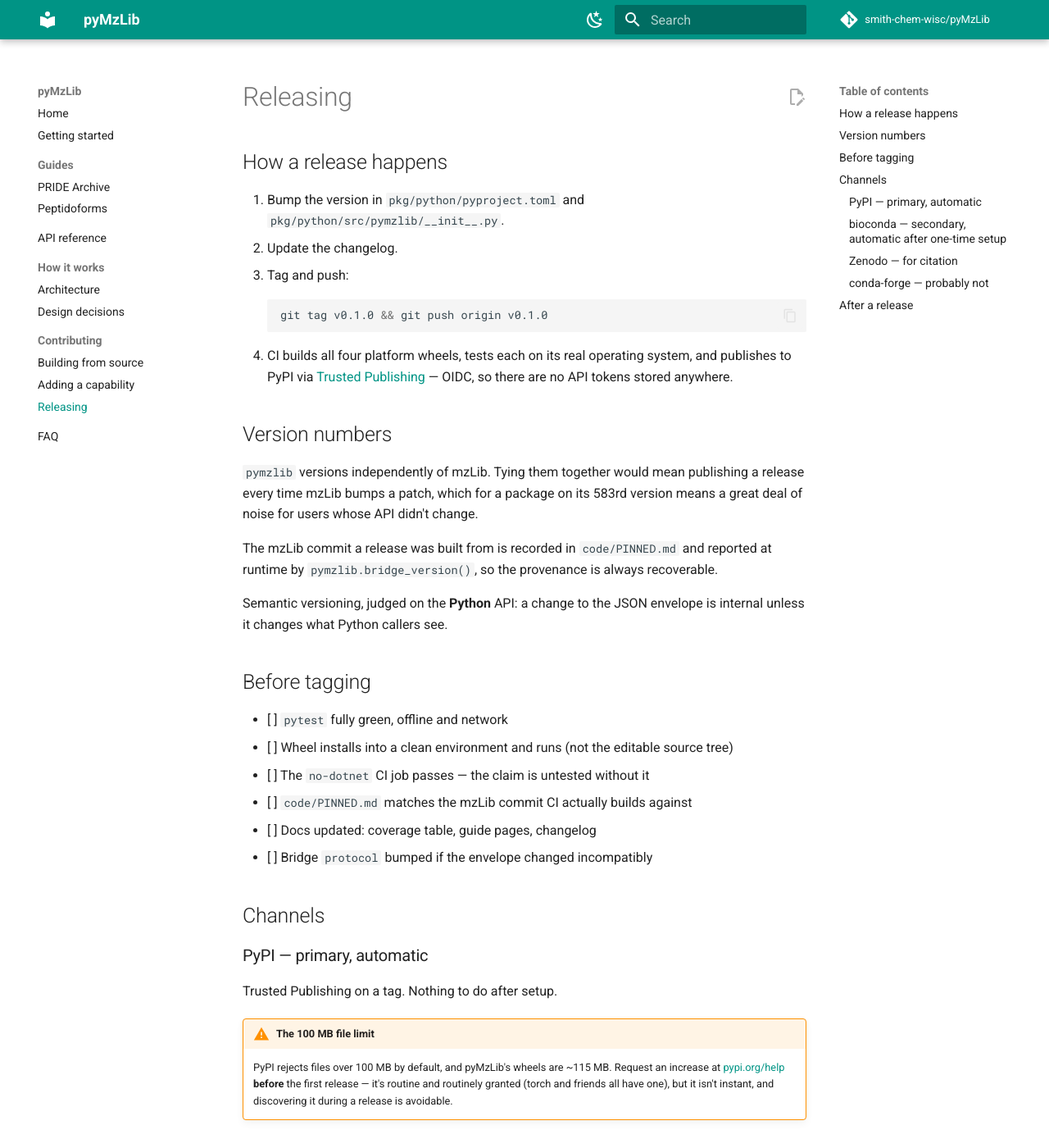
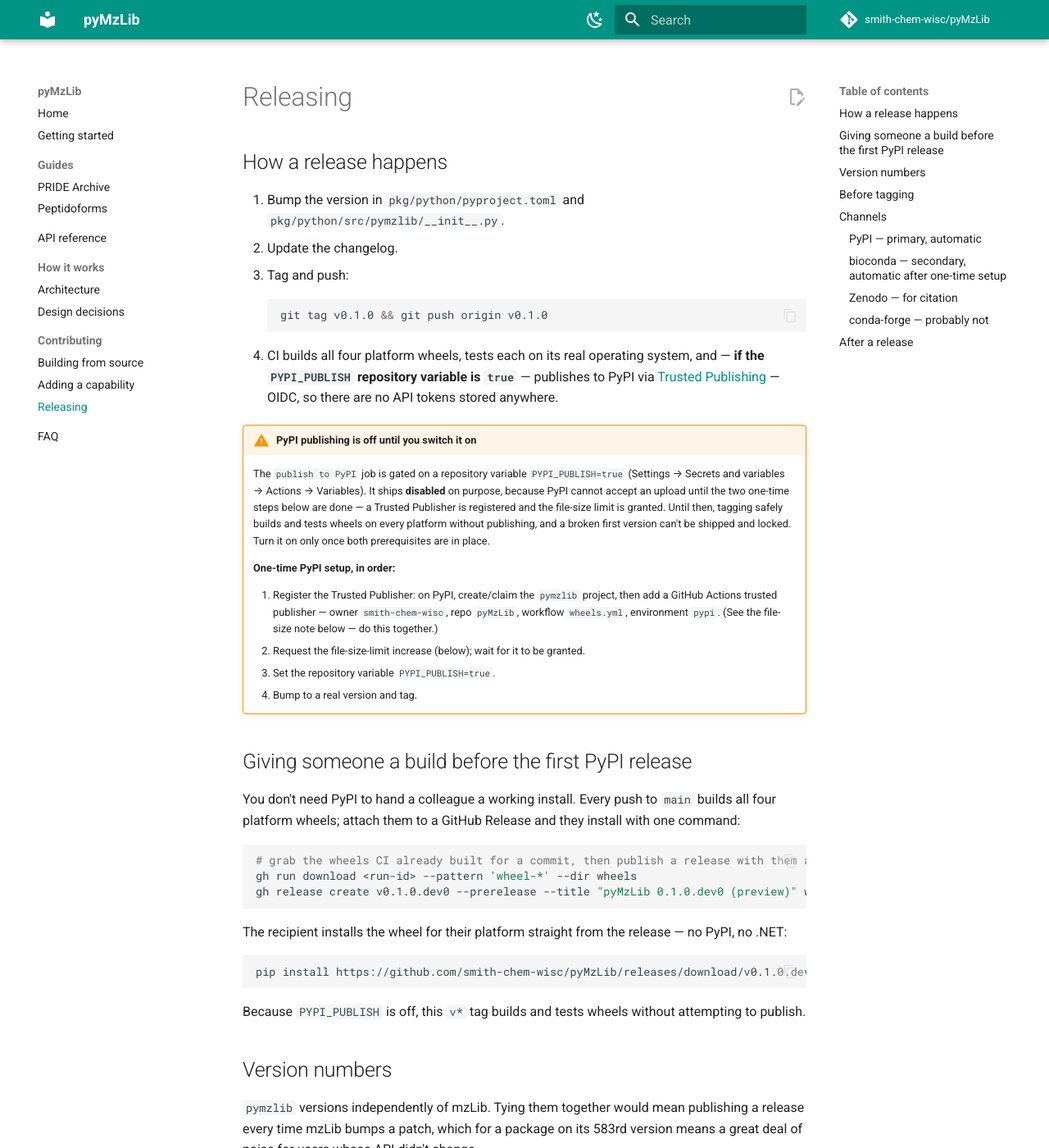
Before and after one commit to smith-chem-wisc/pyMzLib, an MkDocs documentation site: the page built from docs/contributing/releasing.md, in a window 1280 px wide and 1400 px high. Shown: the whole window at 82% size. Built offline with MkDocs 1.6.1 and Material for MkDocs 9.7.7, drawn with Linux system fonts in a browser that asks for light colours; comment, search, counter and statistics services are not loaded.

Commit message:
ci: gate PyPI publish behind a PYPI_PUBLISH repository variable (#5)
The release job fires on any v* tag and publishes to PyPI. PyPI cannot
accept an upload yet: no Trusted Publisher is registered and the wheels
(~115 MB) exceed the default 100 MB file-size limit until a grant lands.
So today a v* tag would fail the publish step, or partially publish and
let PyPI lock a broken first version forever.

Add a second gate — vars.PYPI_PUBLISH == 'true' — so publishing stays off
until both one-time PyPI steps are done and someone flips the variable.
Until then, tagging still builds, tests, and gates wheels on every
platform; it just doesn't ship. This also makes it safe to cut a
GitHub-Release preview (v0.1.0.dev0) for a colleague before PyPI is live.

Document the flag, the ordered one-time PyPI setup, and the
GitHub-Release preview path in contributing/releasing.md.


Claude-Session: https://claude.ai/code/session_01Jp7uYMFdRCEWvg7sWZHFr2

Co-authored-by: Claude Opus 4.8 (1M context) <noreply@anthropic.com>

````diff
--- a/docs/contributing/releasing.md
+++ b/docs/contributing/releasing.md
@@ -8,9 +8,46 @@
    ```bash
    git tag v0.1.0 && git push origin v0.1.0
    ```
-4. CI builds all four platform wheels, tests each on its real operating system, and publishes to
-   PyPI via [Trusted Publishing](https://docs.pypi.org/trusted-publishers/) — OIDC, so there are
-   no API tokens stored anywhere.
+4. CI builds all four platform wheels, tests each on its real operating system, and — **if the
+   `PYPI_PUBLISH` repository variable is `true`** — publishes to PyPI via
+   [Trusted Publishing](https://docs.pypi.org/trusted-publishers/) — OIDC, so there are no API
+   tokens stored anywhere.
+
+!!! warning "PyPI publishing is off until you switch it on"
+    The `publish to PyPI` job is gated on a repository variable `PYPI_PUBLISH=true` (Settings →
+    Secrets and variables → Actions → Variables). It ships **disabled** on purpose, because PyPI
+    cannot accept an upload until the two one-time steps below are done — a Trusted Publisher is
+    registered and the file-size limit is granted. Until then, tagging safely builds and tests
+    wheels on every platform without publishing, and a broken first version can't be shipped and
+    locked. Turn it on only once both prerequisites are in place.
+
+    **One-time PyPI setup, in order:**
+
+    1. Register the Trusted Publisher: on PyPI, create/claim the `pymzlib` project, then add a
+       GitHub Actions trusted publisher — owner `smith-chem-wisc`, repo `pyMzLib`, workflow
+       `wheels.yml`, environment `pypi`. (See the file-size note below — do this together.)
+    2. Request the file-size-limit increase (below); wait for it to be granted.
+    3. Set the repository variable `PYPI_PUBLISH=true`.
+    4. Bump to a real version and tag.
+
+## Giving someone a build before the first PyPI release
+
+You don't need PyPI to hand a colleague a working install. Every push to `main` builds all four
+platform wheels; attach them to a GitHub Release and they install with one command:
+
+```bash
+# grab the wheels CI already built for a commit, then publish a release with them attached
+gh run download <run-id> --pattern 'wheel-*' --dir wheels
+gh release create v0.1.0.dev0 --prerelease --title "pyMzLib 0.1.0.dev0 (preview)" wheels/**/*.whl
+```
+
+The recipient installs the wheel for their platform straight from the release — no PyPI, no .NET:
+
+```bash
+pip install https://github.com/smith-chem-wisc/pyMzLib/releases/download/v0.1.0.dev0/<wheel-for-their-os>
+```
+
+Because `PYPI_PUBLISH` is off, this `v*` tag builds and tests wheels without attempting to publish.
 
 ## Version numbers
 
````
Also changed, not shown: 1 other file.
